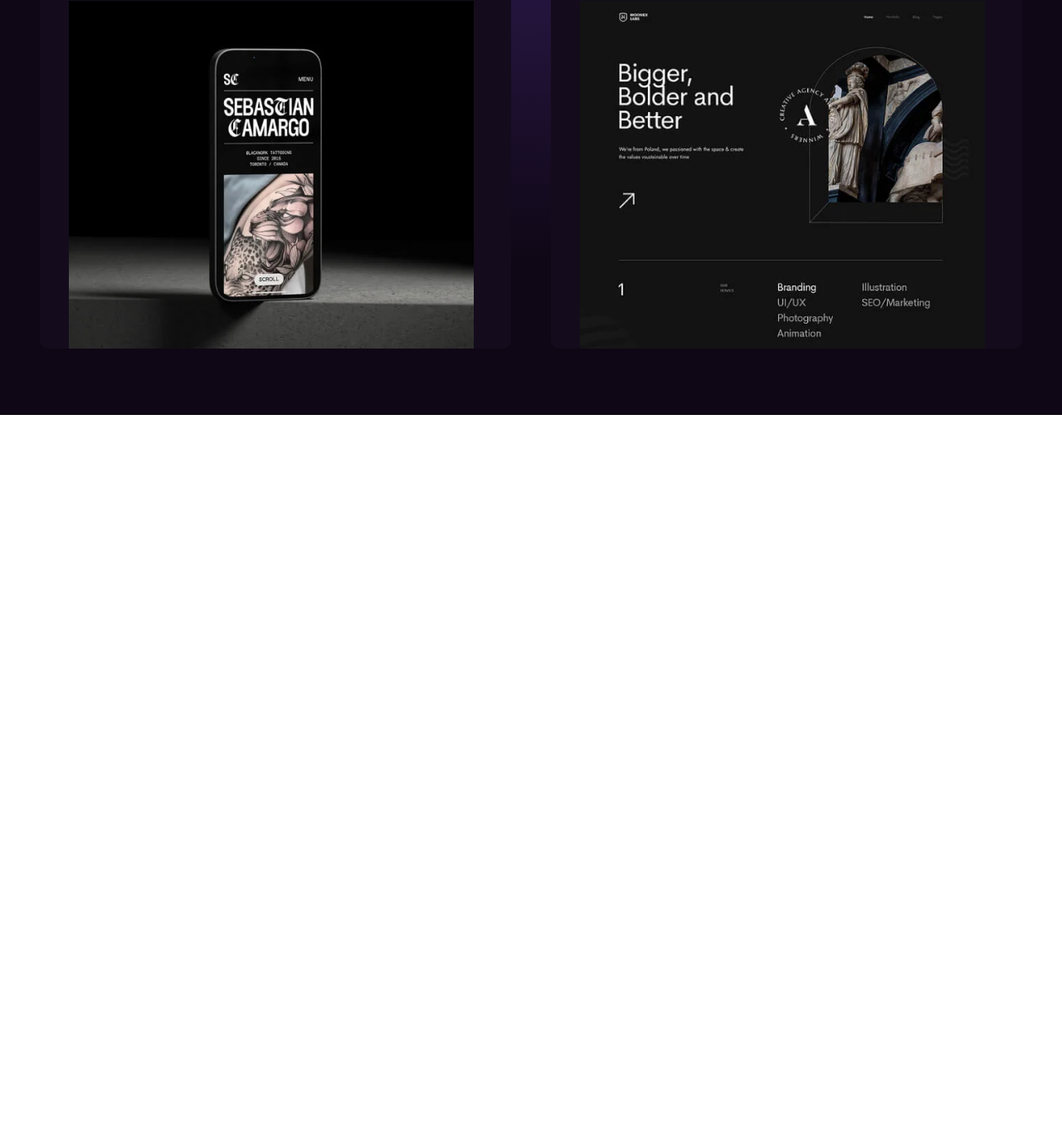
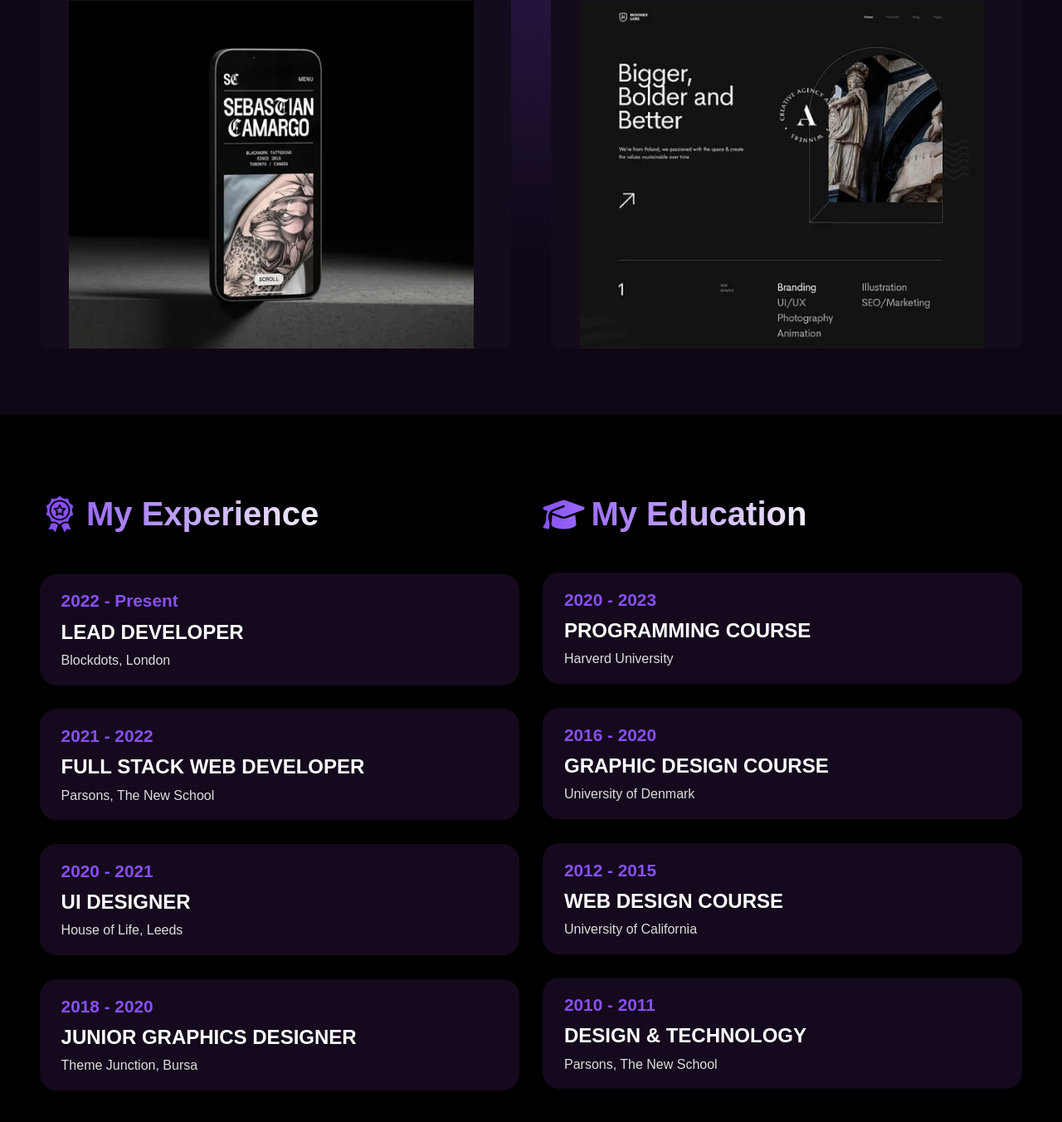
Before and after one commit to a7med-mo/semi-final, a plain HTML site: page index.html in a window 1280 px wide. Shown: the part 2408-3760 px from the top of the page at 83% size. Before the commit the page ends 2908 px from the top, so only its background shows below. Drawn offline with Linux system fonts and the light colour scheme.

Commit message:
add resume section

```diff
--- a/index.html
+++ b/index.html
@@ -13,7 +13,7 @@
 
 <body>
 
-    <header class="container">
+    <header>
         <div class="logo">
             <div class="box-img-logo">
                 <a href="#"><img src="./resources/assets/images/logo.webp" alt="logo"></a>
@@ -64,7 +64,7 @@
         </nav>
     </header>
 
-    <main class="container">
+    <main>
 
         <section class="hero-section">
             <section class="hero-section-left">
@@ -257,6 +257,70 @@
             </div>
         </section>
 
+        <section class="resume-section">
+                    <div class="resume-section-left">
+                        <div class="resume-section-header">
+                            <h2>
+                                <img src="./resources/assets/icons/badge.png" alt="icon badge">My Experience
+                            </h2>
+                        </div>
+
+                        <div class="resume-widget">
+                            <div class="resume-item">
+                                <div class="time">2022 - Present</div>
+                                <h3 class="resume-title">Lead Developer</h3>
+                                <p class="institute">Blockdots, London</p>
+                            </div>
+                            <div class="resume-item">
+                                <div class="time">2021 - 2022</div>
+                                <h3 class="resume-title">Full Stack Web Developer</h3>
+                                <p class="institute">Parsons, The New School</p>
+                            </div>
+                            <div class="resume-item">
+                                <div class="time">2020 - 2021</div>
+                                <h3 class="resume-title">UI Designer</h3>
+                                <p class="institute">House of Life, Leeds</p>
+                            </div>
+                            <div class="resume-item">
+                                <div class="time">2018 - 2020</div>
+                                <h3 class="resume-title">Junior Graphics Designer</h3>
+                                <p class="institute">Theme Junction, Bursa</p>
+                            </div>
+                        </div>
+                    </div>
+
+                    <div class="resume-section-right">
+                        <div class="resume-section-header">
+                            <h2 class="section-title">
+                                <i class="fa-solid fa-graduation-cap"></i> My Education
+                            </h2>
+                        </div>
+
+                        <div class="resume-widget">
+                            <div class="resume-item wow fadeInRight">
+                                <div class="time">2020 - 2023</div>
+                                <h3 class="resume-title">Programming course</h3>
+                                <p class="institute">Harverd University</p>
+                            </div>
+                            <div class="resume-item wow fadeInRight">
+                                <div class="time">2016 - 2020</div>
+                                <h3 class="resume-title">Graphic design course</h3>
+                                <p class="institute">University of Denmark</p>
+                            </div>
+                            <div class="resume-item wow fadeInRight">
+                                <div class="time">2012 - 2015</div>
+                                <h3 class="resume-title">Web design course</h3>
+                                <p class="institute">University of California</p>
+                            </div>
+                            <div class="resume-item wow fadeInRight">
+                                <div class="time">2010 - 2011</div>
+                                <h3 class="resume-title">Design & Technology</h3>
+                                <p class="institute">Parsons, The New School</p>
+                            </div>
+                        </div>
+                    </div>
+        </section>
+
 
     </main>
 
--- a/resources/styles/style.css
+++ b/resources/styles/style.css
@@ -108,8 +108,11 @@ body {
     font-family: "Sora", sans-serif;
     font-size: 16px;
     font-weight: 400;
-    color: #dddddd;
+    color: #fff;
+}
 
+p {
+    color: #ddd;
 }
 
 a {
@@ -854,6 +857,121 @@ nav>ul>li .icon-nav-minus {
 
 
 
+
+
+
+
+
+.resume-section {
+    width: 100%;
+    padding: 6rem 3rem 5rem 3rem;
+    display: flex;
+    justify-content: center;
+    align-items: center;
+    gap: 1.8rem;
+    background: #000;
+}
+
+.resume-section-header h2 {
+    display: flex;
+    align-items: center;
+    gap: .5rem;
+    width: fit-content;
+    font-size: 2.5rem;
+    font-weight: 800;
+    color: #fff;
+    background: linear-gradient(to right, #8851f7, #f4efff);
+    -webkit-background-clip: text;
+    -webkit-text-fill-color: transparent;
+    margin-bottom: 3rem;
+}
+
+.resume-section-header h2 img{
+    width: 3rem;
+}
+
+.resume-section-right,
+.resume-section-left {
+    width: 100%;
+}
+
+.resume-widget {
+    width: 100%;
+    display: flex;
+    flex-direction: column;
+    gap: 1.8rem;
+}
+
+.resume-item {
+    width: 100%;
+    display: flex;
+    flex-direction: column;
+    gap: .7rem;
+    padding: 1.3rem 1.6rem;
+    background: #15091d;
+    border-radius: 20px;
+    transition: .3s;
+    overflow: hidden;
+    position: relative;
+    z-index: 1;
+}
+
+.resume-item::after {
+    content: "";
+    position: absolute;
+    top: 0;
+    left: 0;
+    z-index: -1;
+    width: 100%;
+    height: 100%;
+    background: linear-gradient(to right, #8750f7, #281745);
+    opacity: 0;
+    transition: .4s;
+}
+
+.resume-item:hover::after {
+    opacity: 1;
+}
+
+.resume-item .time {
+    font-size: 1.3rem;
+    font-weight: 800;
+    color: #8750f7;
+}
+
+.resume-item:hover .time {
+    color: #fff;
+}
+
+.resume-item .resume-title {
+    font-size: 1.5rem;
+    font-weight: 700;
+    text-transform: uppercase;
+}
+
+
+
+
+
+
+
+
+
+
+
+
+
+
+
+
+
+
+
+
+/* **************************************************************************************** */
+
+
+
 /* ===============================0.Start Media Screen CSS================================ */
 
 
@@ -911,7 +1029,7 @@ nav>ul>li .icon-nav-minus {
     /* -----------------------------end--------------------------- */
 
 
-    /************************ services section *************************/
+    /********************** services section ************************/
     .services-section .header-services p {
         margin: auto;
         width: 90%;
```
Also changed, not shown: resources/assets/icons/badge.png (added).
